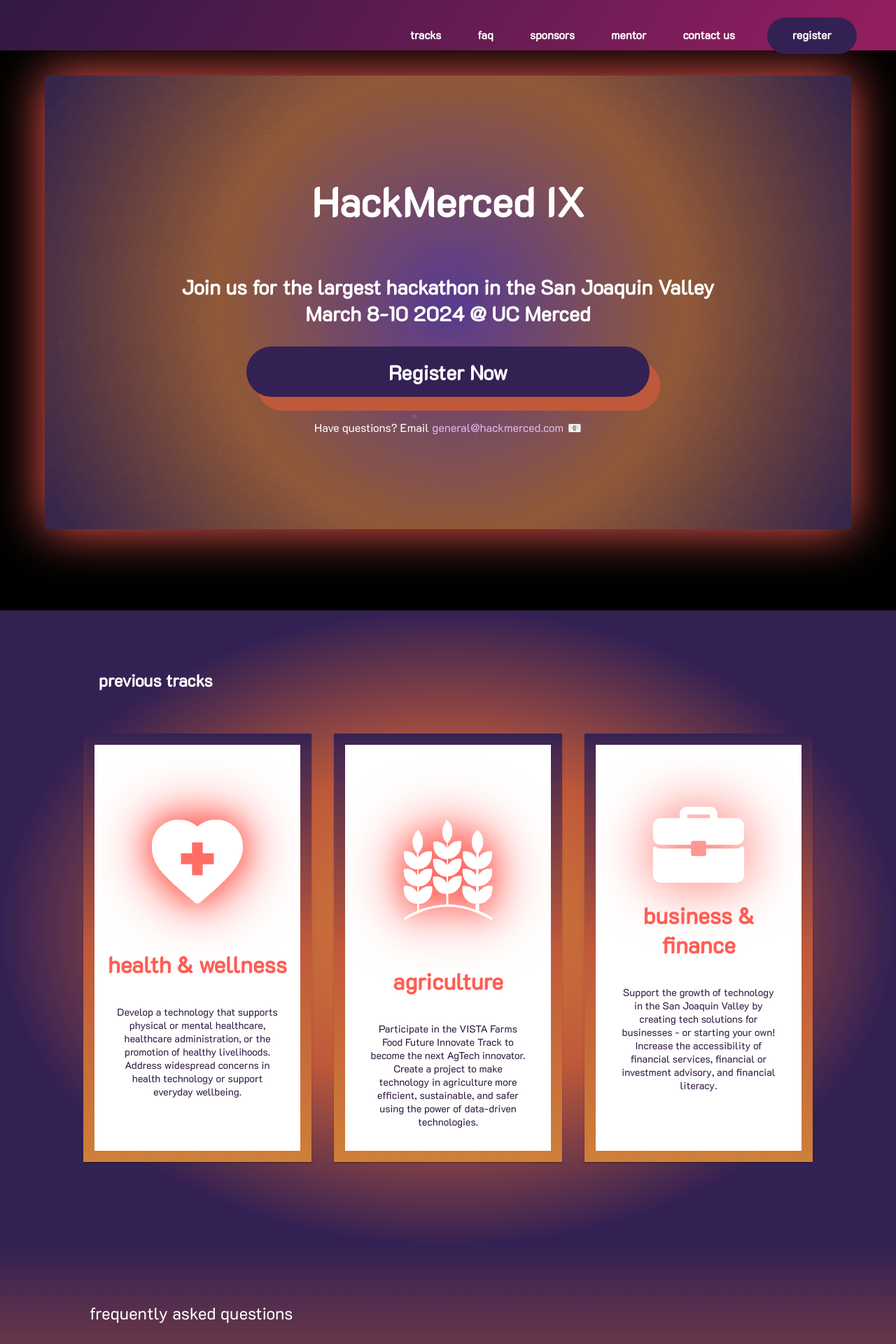
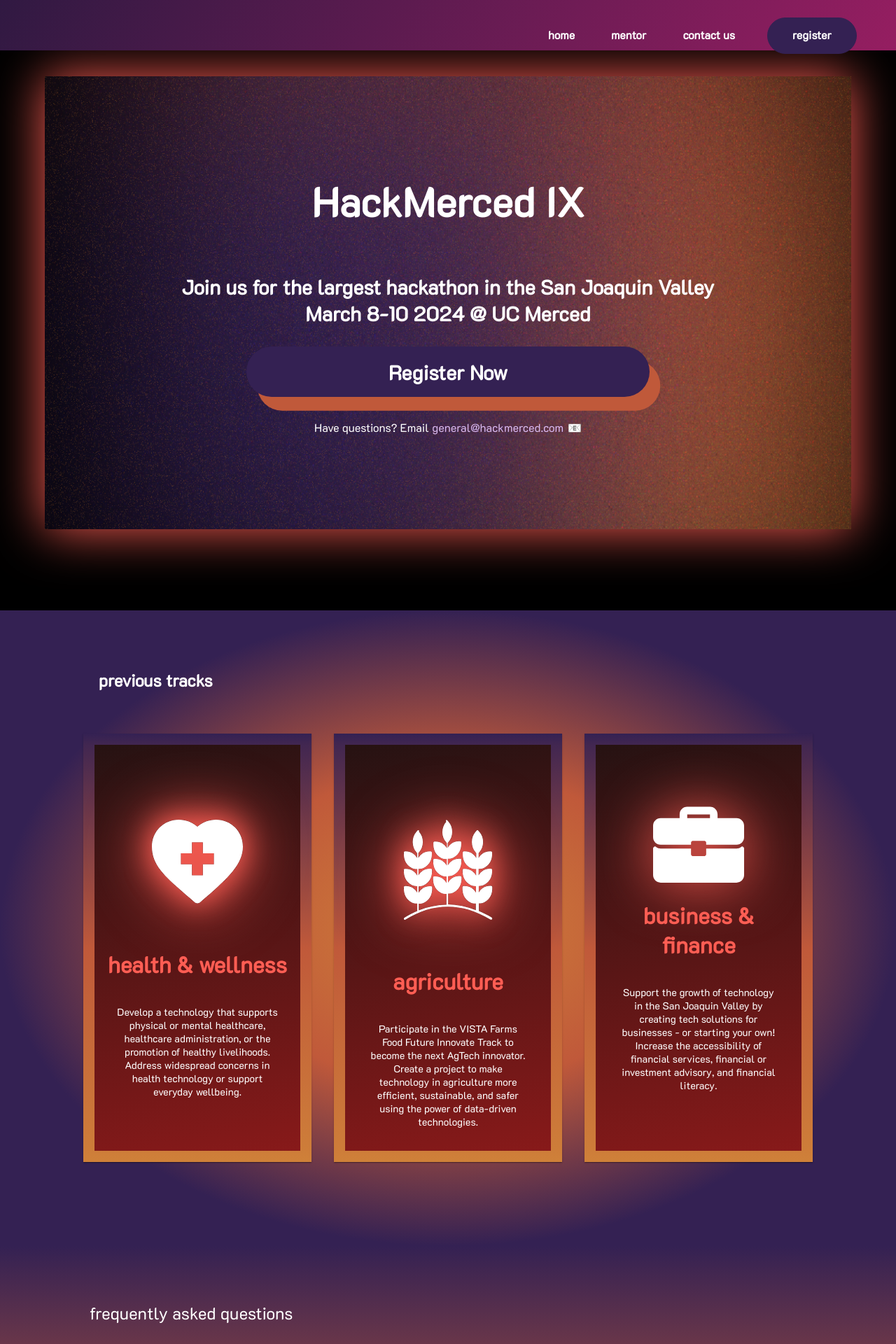
Before and after one commit to HackMerced/HackMerced-X, a React (Create React App) app: page / in a window 1280 px wide. Shown: the top 1920 px of the page at 70% size. Built offline with nearby package versions, Linux system fonts and the light colour scheme; no server answers.

Commit message:
Changed styling and NavBar now has Home link

```diff
--- a/src/App.css
+++ b/src/App.css
@@ -49,7 +49,7 @@ a {
 }
 .Track-Card{
   box-shadow: inset rgb(49, 49, 49) 0px 0px 60px -12px;
-  background: white;
+  background: linear-gradient(170.14deg, rgba(37, 18, 18) 1.13%, rgba(143, 26, 26) 104.83%);
   width: 20vw;
   padding:2em;
   padding-top: 5vh;
@@ -73,7 +73,7 @@ a {
   font-weight: 50;
   font-size: 0.9em;
   text-align: center;
-  color:#301942;
+  color:white;
 }
 .Track-Logo{
   filter: drop-shadow(0px 0px 40px #FF5E54);
@@ -267,7 +267,7 @@ a {
   background-repeat: round;
   background-size: 100% 90%;
   filter: drop-shadow(0px 0px 40px #FF5E54);
-  background-image: url('./Assets/grain.gif') ;
+  background-image: url('./Assets/background.png') ;
   transform: scale(90%);
 }
 .Main-text{
--- a/src/Components/NavBar.js
+++ b/src/Components/NavBar.js
@@ -4,10 +4,10 @@ function NavBar() {
     return (
       <div className="NavBar">
         <ul className="nav-items">
-          {/* <li><a href="#team"><button className="button" id="team-button">team</button></a></li> */}
+          {/* <li><a href="#team"><button className="button" id="team-button">team</button></a></li>
           <li><a href="/#tracks"><button className="button" id="tracks-button">tracks</button></a></li>
-          <li><a href="/#faq"><button className="button" id="faq-button">faq</button></a></li>
-          <li><a href="/#sponsors"><button className="button" id="sponsors-button">sponsors</button></a></li>
+          <li><a href="/#faq"><button className="button" id="faq-button">faq</button></a></li> */}
+          <li><a href="/"><button className="button" id="sponsors-button">home</button></a></li>
           <li><a href="https://docs.google.com/forms/d/e/1FAIpQLSdsinPEX__G-Jr2kUgGIHNpwZyTA3VWYx4NPGU8X320Xa47rg/viewform"><button className="button" id="mentor-button">mentor</button></a></li>
           <li><Link to="/contactus"><button className="button" id="contact-us-button">contact us</button></Link></li>
           <li><a href="https://docs.google.com/forms/d/1_A3jLqUO3d5hsv9MtMF358K0C2nntOpq_WYin2H1aKw/viewform"><button className="registerButton" id="register-button">register</button></a></li>
```
Also changed, not shown: src/Assets/background.png (added).
